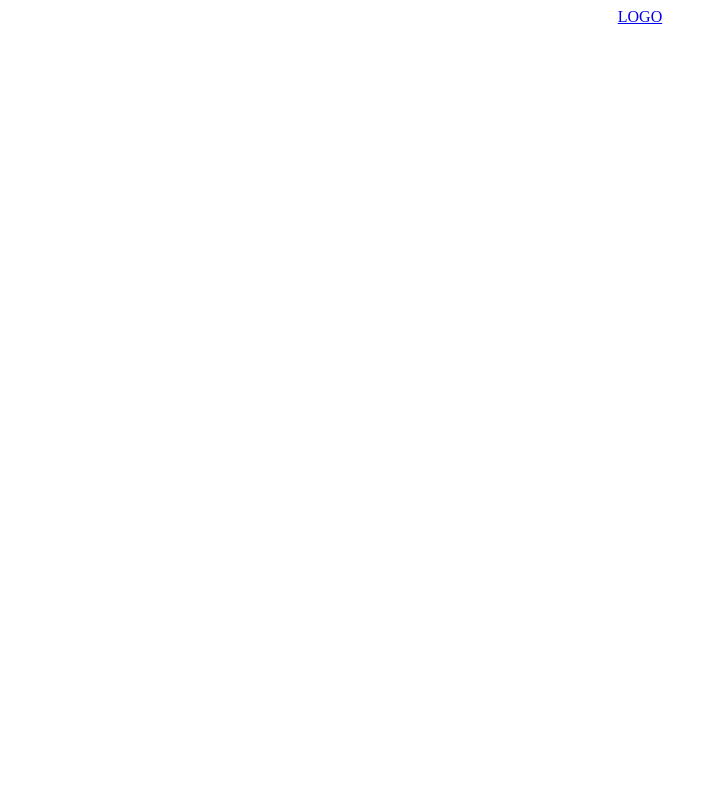
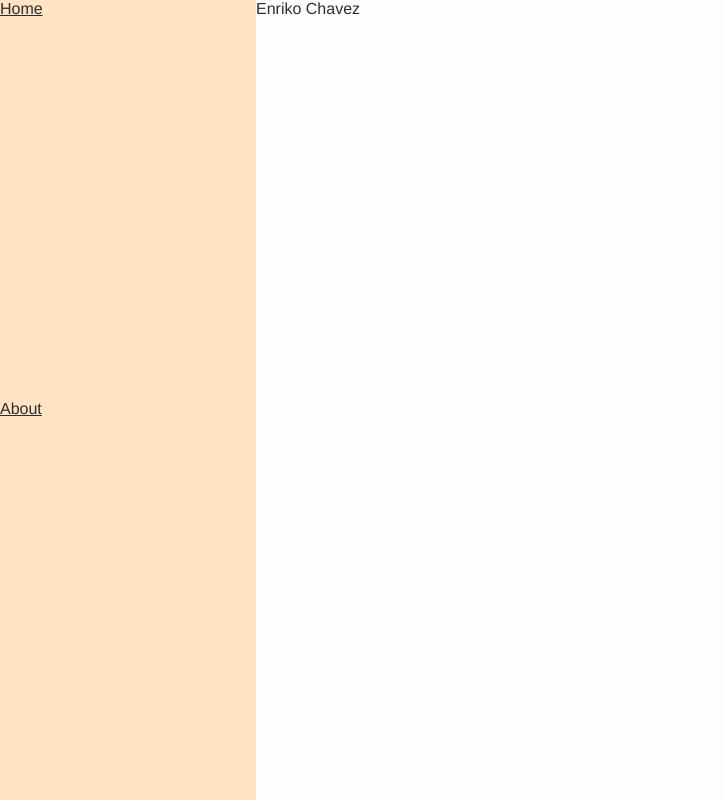
Before and after one commit to EnrikoChavez/EnrikoChavez.github.io, a React (Create React App) app: page / in a window 1280 px wide. Shown: the whole page, without its empty margins (0-725 px from the left). Built offline with nearby package versions, Linux system fonts and the light colour scheme.

Commit message:
skeleton for page content is developed

```diff
--- a/src/App.css
+++ b/src/App.css
@@ -1,38 +1,35 @@
-.App {
-  text-align: center;
+* {
+  margin: 0;
+  padding: 0;
+  border: 0;
+  outline: 0;
+  font-size: 100%;
+  font-family: Helvetica, sans-serif;
+  color: #2e2e2e;
+  height: 100%;
+  vertical-align: baseline;
+  background: transparent;
 }
 
-.App-logo {
-  height: 40vmin;
-  pointer-events: none;
+.App {
+   display: flex;
+
+   box-sizing: border-box;
+   overflow: hidden;
 }
 
-@media (prefers-reduced-motion: no-preference) {
-  .App-logo {
-    animation: App-logo-spin infinite 20s linear;
-  }
+.pages{
+  display: flex;
+  flex-grow: 4;
+  flex-shrink: 1;
+  flex-basis: 0;
+  background-color: #fdfdfd
 }
 
-.App-header {
-  background-color: #282c34;
-  min-height: 100vh;
+.navbar{
   display: flex;
-  flex-direction: column;
-  align-items: center;
-  justify-content: center;
-  font-size: calc(10px + 2vmin);
-  color: white;
+  flex-grow: 1;
+  flex-shrink: 1;
+  flex-basis: 0;
+  background-color:bisque;
 }
-
-.App-link {
-  color: #61dafb;
-}
-
-@keyframes App-logo-spin {
-  from {
-    transform: rotate(0deg);
-  }
-  to {
-    transform: rotate(360deg);
-  }
-}
--- a/src/App.js
+++ b/src/App.js
@@ -1,18 +1,25 @@
-import './App.css';
-import Navbar from './components/navbar'
 import React from 'react'
 import {BrowserRouter as Router, Switch, Route} from 'react-router-dom'
+import './App.css'
+import Navbar from './components/Navbar'
+import Home from './components/pages/Home'
+import About from './components/pages/About'
 
 function App() {
   return (
     <div className="App">
       <Router>
-        <Navbar/>
-        <Switch>
-          <Route path='/' exact/>
-        </Switch>
+
+          <Navbar className='navbar'/>
+
+          <div className='pages'>
+          <Switch>
+            <Route path='/' exact component={Home}/>
+            <Route path='/about' exact component={About}/>
+          </Switch>
+          </div>
+
       </Router>
-
     </div>
   );
 }
--- a/src/components/navbar.css
+++ b/src/components/navbar.css
@@ -0,0 +1,13 @@
+.navbar{
+    /* display: flex;
+    flex-grow: 1;
+    flex-shrink: 0; */
+    overflow:scroll;
+}
+
+.rerouters{
+    display: flex;
+    flex-direction: column;
+    align-content:flex-start;
+
+}
--- a/src/components/navbar.js
+++ b/src/components/navbar.js
@@ -1,16 +1,23 @@
 import React from 'react'
 import { Link } from 'react-router-dom'
+import './Navbar.css'
 
-function navbar() {
+function Navbar() {
     return (
-        <div>
-            <nav className="navbar">
-                <Link to="/" className="navbar-logo">
-                    LOGO
-                </Link>
+        <div className="navbar">
+            <nav>
+                <div className="rerouters">
+                    <Link to="/">
+                        Home
+                    </Link>
+                    <Link to="/about">
+                        About
+                    </Link>
+                </div>
             </nav>
+
         </div>
     )
 }
 
-export default navbar
+export default Navbar
--- /dev/null
+++ b/src/components/pages/About.js
@@ -0,0 +1,12 @@
+import React from 'react'
+import './About.css'
+
+function About() {
+    return (
+        <div>
+            About meeeeeeeeeeeeeeeeeeee
+        </div>
+    )
+}
+
+export default About
--- /dev/null
+++ b/src/components/pages/Home.css
@@ -0,0 +1,4 @@
+/* .page{
+    display: flex;
+    flex-grow: 5;
+} */
--- /dev/null
+++ b/src/components/pages/Home.js
@@ -0,0 +1,12 @@
+import React from 'react'
+import './Home.css';
+
+function Home() {
+    return (
+        <div className="page">
+            Enriko Chavez
+        </div>
+    )
+}
+
+export default Home
```
Also changed, not shown: src/components/pages/About.css (added).
